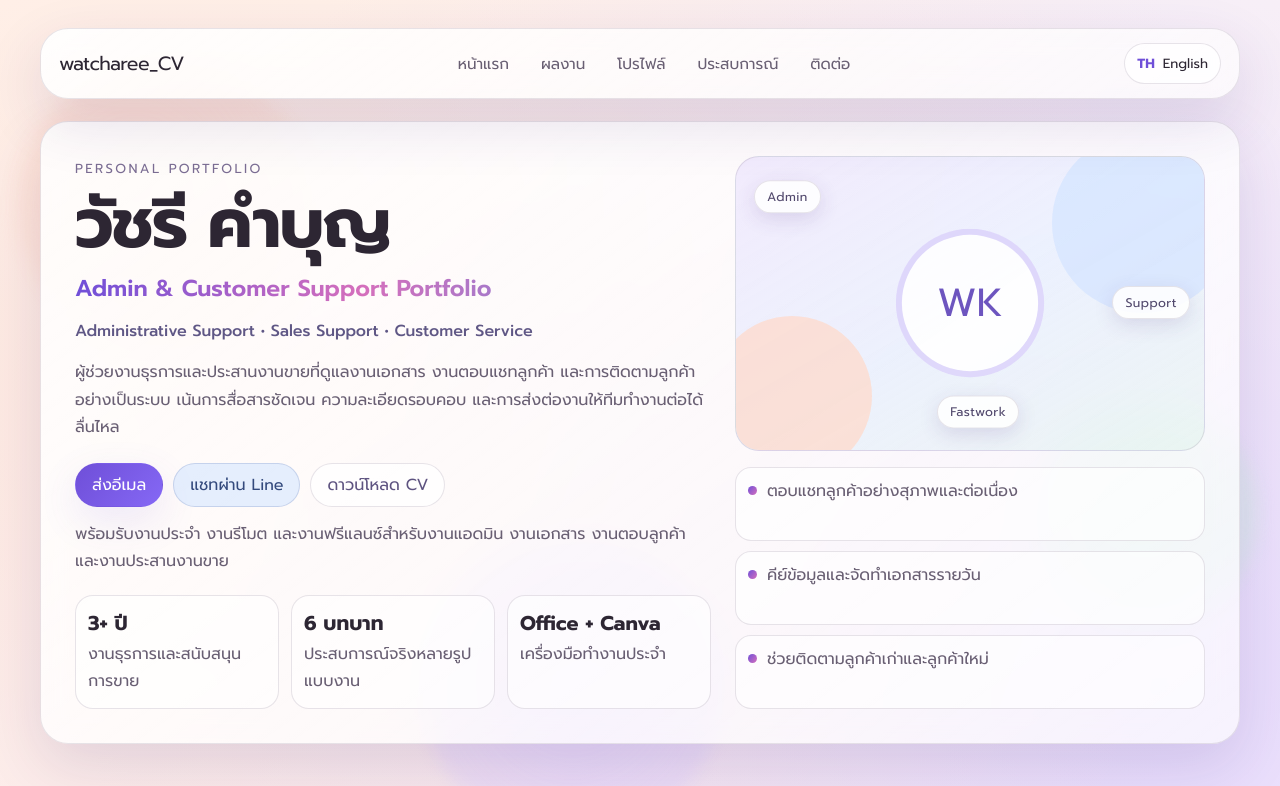
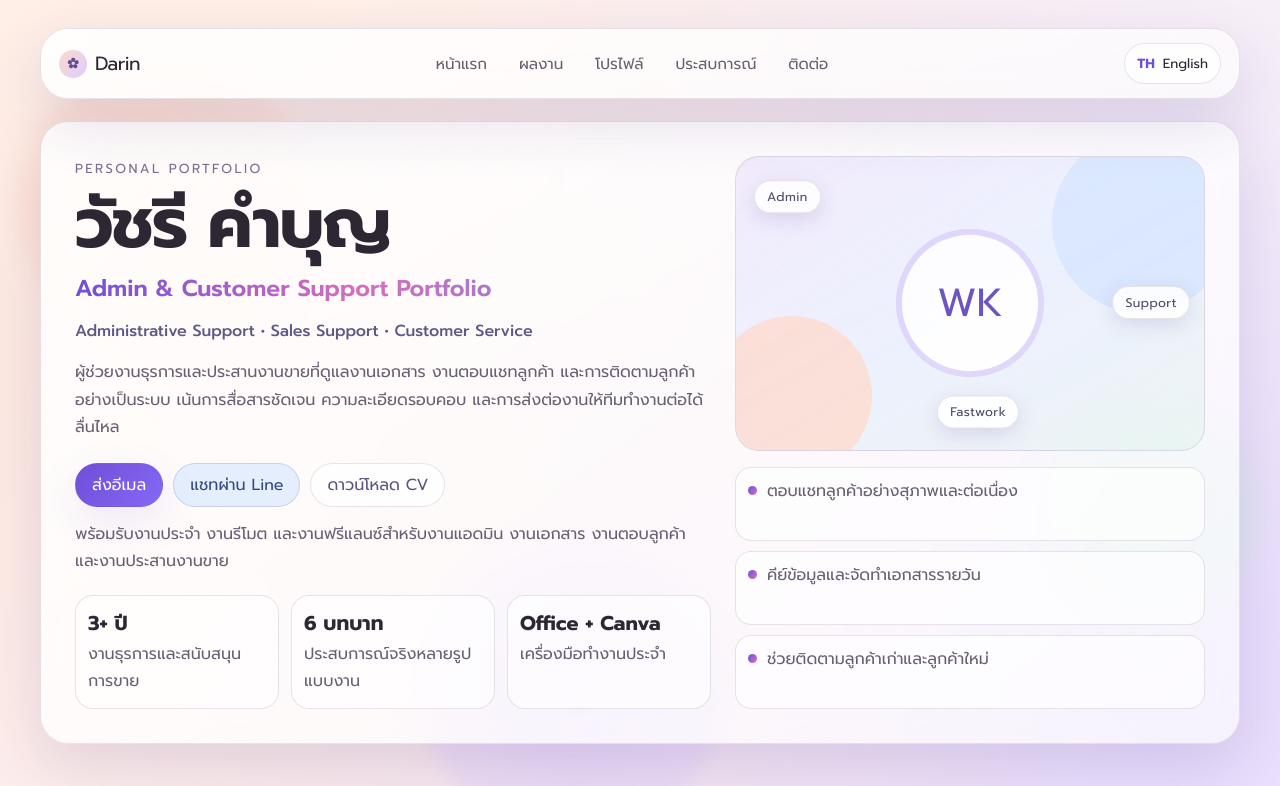
Before and after one commit to the-lucky-commit/watcharee_CV, a Next.js app: page / in a window 1280 px wide. Shown: the top 786 px of the page. Built offline with nearby package versions, Linux system fonts and the light colour scheme.

Commit message:
Update brand to Darin with flower icon and remove footer text

```diff
--- a/app/globals.css
+++ b/app/globals.css
@@ -142,7 +142,22 @@ ul {
 }
 
 .brand {
+  display: inline-flex;
+  align-items: center;
+  gap: 8px;
   font-size: clamp(1.2rem, 1.4vw, 1.55rem);
+}
+
+.brand-flower {
+  width: 28px;
+  height: 28px;
+  border-radius: 999px;
+  display: inline-grid;
+  place-items: center;
+  background: linear-gradient(135deg, rgba(255, 217, 200, 0.95), rgba(217, 201, 255, 0.95));
+  color: #5f4a97;
+  font-size: 0.9rem;
+  line-height: 1;
 }
 
 .site-nav {
--- a/app/page.js
+++ b/app/page.js
@@ -181,8 +181,6 @@ const content = {
       { label: "Line", value: "Dactww", href: "https://line.me/ti/p/~Dactww" },
       { label: "Location", value: "Si Racha, Chonburi", href: null },
     ],
-    footer:
-      "เว็บไซต์นี้ใช้เป็นทั้ง Portfolio, CV Online และหน้าแนะนำตัวสำหรับสมัครงานหรือรับงานฟรีแลนซ์",
   },
   en: {
     languageLabel: "EN",
@@ -362,8 +360,6 @@ const content = {
       { label: "Line", value: "Dactww", href: "https://line.me/ti/p/~Dactww" },
       { label: "Location", value: "Si Racha, Chonburi, Thailand", href: null },
     ],
-    footer:
-      "This website works as a portfolio, online CV, and profile page for job applications and freelance opportunities.",
   },
 };
 
@@ -404,7 +400,10 @@ export default function HomePage() {
 
       <header className="site-header glass reveal" style={{ "--delay": "60ms" }}>
         <a className="brand" href="#top">
-          watcharee_CV
+          <span className="brand-flower" aria-hidden="true">
+            ✿
+          </span>
+          <span>Darin</span>
         </a>
 
         <nav className="site-nav">
@@ -588,9 +587,6 @@ export default function HomePage() {
         </article>
       </section>
 
-      <footer className="site-footer reveal" style={{ "--delay": "180ms" }}>
-        <p>{copy.footer}</p>
-      </footer>
     </main>
   );
 }
```
